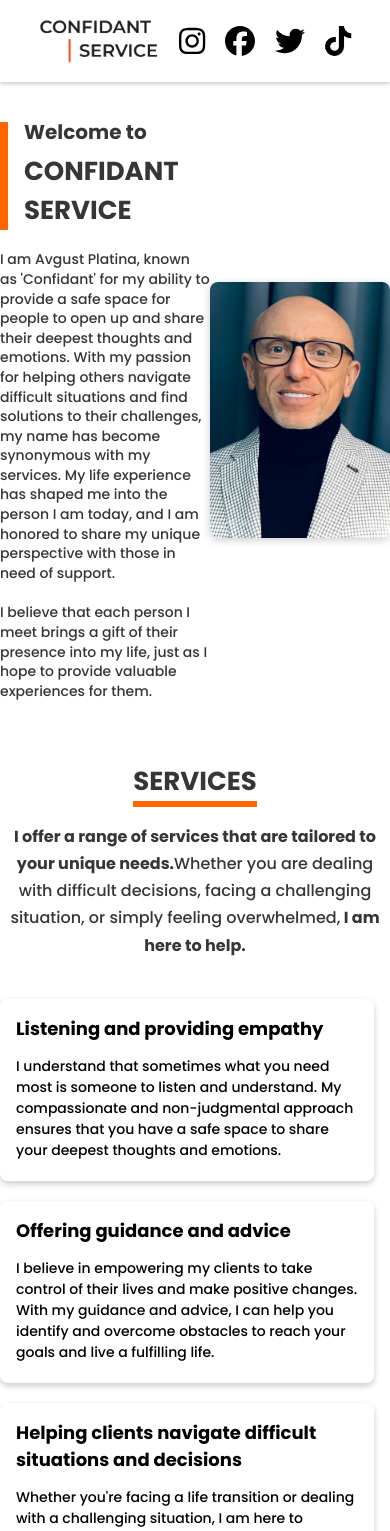
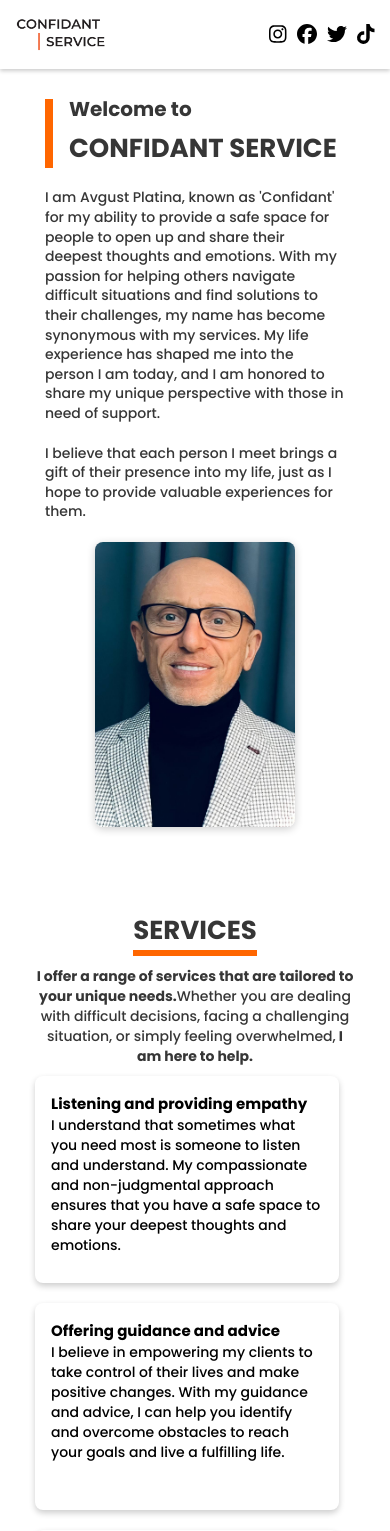
Before and after one commit to alexa-atremova/business_card, a React (Create React App) app: page / in a window 390 px wide. Shown: the top 1531 px of the page. Built offline with nearby package versions, Linux system fonts and the light colour scheme.

Commit message:
mobile adaptive

```diff
--- a/src/components/FAQ/FAQ.jsx
+++ b/src/components/FAQ/FAQ.jsx
@@ -4,7 +4,7 @@ import close from "../../assets/close.png";
 import { StyledFAQ } from "./styles";
 
 export default function FAQ() {
-  const [active, setActive] = useState("first");
+  const [active, setActive] = useState("");
   return (
     <StyledFAQ>
       <div className="wrapper">
--- a/src/components/FAQ/styles.jsx
+++ b/src/components/FAQ/styles.jsx
@@ -24,6 +24,9 @@ export const StyledFAQ = styled.section`
     }
     @media (max-width: 767px) {
       max-width: 530px;
+    }
+    @media (max-width: 539px) {
+      max-width: 320px;
     }
 
     .text {
@@ -90,6 +93,10 @@ export const StyledFAQ = styled.section`
         @media (max-width: 767px) {
           padding: 10px 20px;
         }
+        @media (max-width: 539px) {
+          padding: 15px 10px;
+        }
+
         .head {
           display: flex;
           flex-direction: row;
@@ -115,6 +122,10 @@ export const StyledFAQ = styled.section`
             @media (max-width: 767px) {
               line-height: 25px;
               font-size: 20px;
+            }
+            @media (max-width: 539px) {
+              font-size: 16px;
+              line-height: 20px;
             }
           }
           .arrow {
@@ -146,6 +157,10 @@ export const StyledFAQ = styled.section`
             padding: 0px 5px;
             line-height: 25px;
           }
+          @media (max-width: 539px) {
+            font-size: 14px;
+            line-height: 20px;
+          }
         }
       }
       .second {
@@ -168,6 +183,9 @@ export const StyledFAQ = styled.section`
         @media (max-width: 767px) {
           height: 800px;
         }
+        @media (max-width: 539px) {
+          height: 930px;
+        }
       }
       .opened.second {
         height: 420px;
@@ -177,6 +195,9 @@ export const StyledFAQ = styled.section`
         @media (max-width: 767px) {
           height: 510px;
         }
+        @media (max-width: 539px) {
+          height: 600px;
+        }
       }
     }
   }
--- a/src/components/Footer/Footer.jsx
+++ b/src/components/Footer/Footer.jsx
@@ -35,6 +35,9 @@ const Wrapper = styled.div`
       color: orange;
       margin-left: 10px;
     }
+  }
+  @media (max-width: 539px) {
+    padding: 0 20px;
   }
 `;
 
--- a/src/components/Header/Heder.jsx
+++ b/src/components/Header/Heder.jsx
@@ -31,9 +31,18 @@ const Wrapper = styled.div`
     max-width: 900px;
     padding: 0 50px;
   }
+  @media (max-width: 767px) {
+    padding: 0 10px;
+  }
+  @media (max-width: 539px) {
+    padding: 0;
+  }
 `;
 const Logo = styled.img`
   width: 120px;
+  @media (max-width: 539px) {
+    width: 90px;
+  }
 `;
 
 const SocialIcons = styled.div`
@@ -47,6 +56,10 @@ const SocialIcon = styled.a`
   text-decoration: none;
   &:hover {
     color: #ff6600;
+  }
+  @media (max-width: 539px) {
+    font-size: 20px;
+    margin-left: 10px;
   }
 `;
 
--- a/src/components/Main/Main.jsx
+++ b/src/components/Main/Main.jsx
@@ -33,6 +33,9 @@ const Wrapper = styled.div`
   }
   @media (max-width: 767px) {
     max-width: 510px;
+  }
+  @media (max-width: 539px) {
+    flex-direction: column;
   }
 `;
 const TextContainer = styled.div`
@@ -107,6 +110,10 @@ const ImageContainer = styled.div`
   @media (max-width: 767px) {
     max-width: 180px;
   }
+  @media (max-width: 539px) {
+    margin-top: 20px;
+    max-width: 200px;
+  }
 `;
 
 const Image = styled.img`
--- a/src/components/Services/Services.jsx
+++ b/src/components/Services/Services.jsx
@@ -10,6 +10,9 @@ const ServicesContainer = styled.div`
   min-height: 1000px;
   @media (max-width: 1359px) {
     margin-top: 50px;
+  }
+  @media (max-width: 539px) {
+    margin-top: 80px;
   }
 `;
 
@@ -46,6 +49,14 @@ const Description = styled.p`
   @media (max-width: 767px) {
     max-width: 530px;
   }
+  @media (max-width: 539px) {
+    max-width: 320px;
+    font-size: 14px;
+    line-height: 20px;
+
+    margin-top: 10px;
+    margin-bottom: 10px;
+  }
 `;
 
 const BlocksContainer = styled.div`
@@ -61,6 +72,9 @@ const BlocksContainer = styled.div`
   }
   @media (max-width: 767px) {
     max-width: 530px;
+  }
+  @media (max-width: 539px) {
+    max-width: 320px;
   }
 `;
 
@@ -81,6 +95,10 @@ const Block = styled.div`
     width: 400px;
     height: 150px;
   }
+  @media (max-width: 539px) {
+    width: 320px;
+    height: 175px;
+  }
 `;
 
 const BlockTitle = styled.h3`
@@ -91,11 +109,19 @@ const BlockTitle = styled.h3`
   @media (max-width: 1359px) {
     margin: 0;
   }
+  @media (max-width: 539px) {
+    font-size: 15px;
+  }
 `;
 
 const BlockText = styled.p`
   font-size: 14px;
   line-height: 1.5;
+  @media (max-width: 539px) {
+    font-size: 14px;
+    line-height: 20px;
+    margin: 0;
+  }
 `;
 
 const Services = () => {
--- a/src/components/Testimonials/Testimonials.jsx
+++ b/src/components/Testimonials/Testimonials.jsx
@@ -46,6 +46,11 @@ const Description = styled.p`
   }
   @media (max-width: 767px) {
     max-width: 530px;
+  }
+  @media (max-width: 539px) {
+    max-width: 320px;
+    font-size: 14px;
+    line-height: 1.4;
   }
 `;
 
@@ -123,17 +128,42 @@ const BlocksContainer = styled.div`
     }
   }
   @media (max-width: 767px) {
-    max-width: 500px;
+    max-width: 480px;
     .desk {
       width: 100%;
       height: 670px;
-
+      .slick-list {
+        padding: 30px;
+      }
       .block {
         max-width: 400px;
         height: 570px;
         p {
           font-size: 15px;
           line-height: 25px;
+        }
+      }
+    }
+  }
+  @media (max-width: 539px) {
+    max-width: 360px;
+    .desk {
+      width: 100%;
+      height: 620px;
+
+      .slick-list {
+        padding: 10px;
+      }
+      .block {
+        max-width: 320px;
+        height: 570px;
+
+        margin-right: 0px;
+
+        padding: 10px;
+        p {
+          font-size: 14px;
+          line-height: 20px;
         }
       }
     }
```
